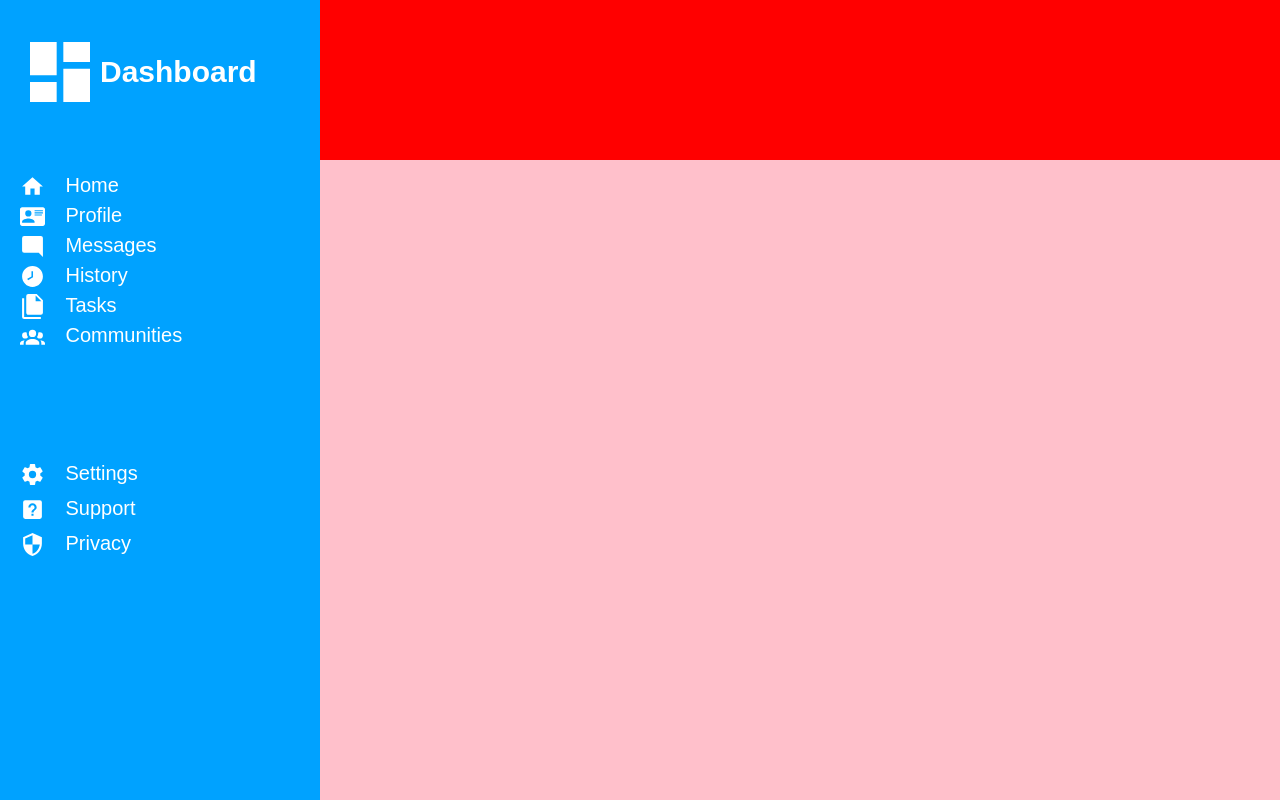
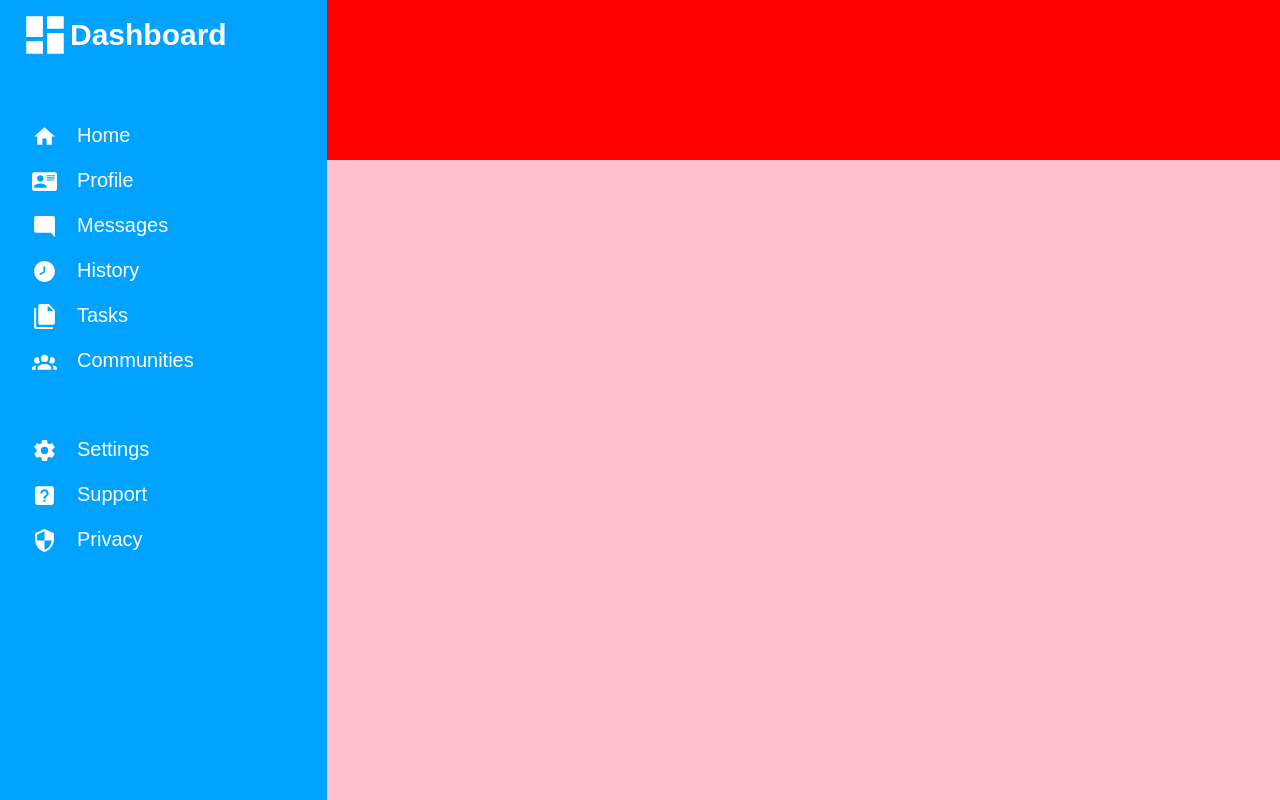
Before and after one commit to Serban-Petru/Admin-Dashboard, a plain HTML site: page index.html in a window 1280 px wide. Drawn offline with Linux system fonts and the light colour scheme.

Commit message:
the sidebar is done

```diff
--- a/styles.css
+++ b/styles.css
@@ -7,7 +7,7 @@
 
 .content{
     display: grid;
-    grid-template-columns: 1fr 3fr;
+    grid-template-columns: auto 3fr;
     grid-template-rows: 1fr 4fr;
 }
 
@@ -28,30 +28,40 @@
 
 }
 
-
-.dashboard-title svg{
-    width: 80px;
-    height: auto;
-    fill: white;
-}
-
 .sidebar-container{
     display: grid;
     grid-template-columns: 1fr;
-    grid-template-rows: 20% 1fr 1fr;
+    grid-template-rows: auto 1fr 1fr;
     color: white;
-    height: 90%;
-    gap:30px;
+    height: 80%;
     margin-left: 20px;
+    row-gap: 10%;
+    margin-top: 10px;
 }
 
 .dashboard-title{
-    display: grid;
+    /* display: grid;
     grid-template-columns: 1fr 10fr;
     align-items: center;
-    justify-items: start;
+    justify-items: start; */
+    display: flex;
 
+}
 
+.dashboard-title svg{
+    width: 50px;
+    height: auto;
+    fill: white;
+    display: flex;
+    display: flex;
+    align-items: center;
+}
+
+.dashboard-title .logo{
+    font-size: 30px;
+    font-weight: bold;
+    display: flex;
+    align-items: center;
 }
 
 ul,li{
@@ -60,25 +70,23 @@ ul,li{
     margin: 0;
 }
 
-
-.dashboard-title .logo{
-    font-size: 30px;
-    font-weight: bold;
-    align-content: center;
-}
-
 .sidebar-items-first ul{
     display: grid;
-    grid-template-rows:repeat(6,30px) ;
+    grid-template-rows:repeat(6,auto) ;
     font-size: 20px;
-
+    align-content: start;
+    gap: 20px;
+    padding-left: 12px;
 }
 
 .sidebar-items-second ul{
     display: grid;
-    grid-template-rows:repeat(3,30px) ;
+    grid-template-rows:repeat(3,auto) ;
     font-size: 20px;
     gap:5px;
+    align-content: start;
+    gap: 20px;
+    padding-left: 12px;
 }
 
 .sidebar-items-first svg,
```
